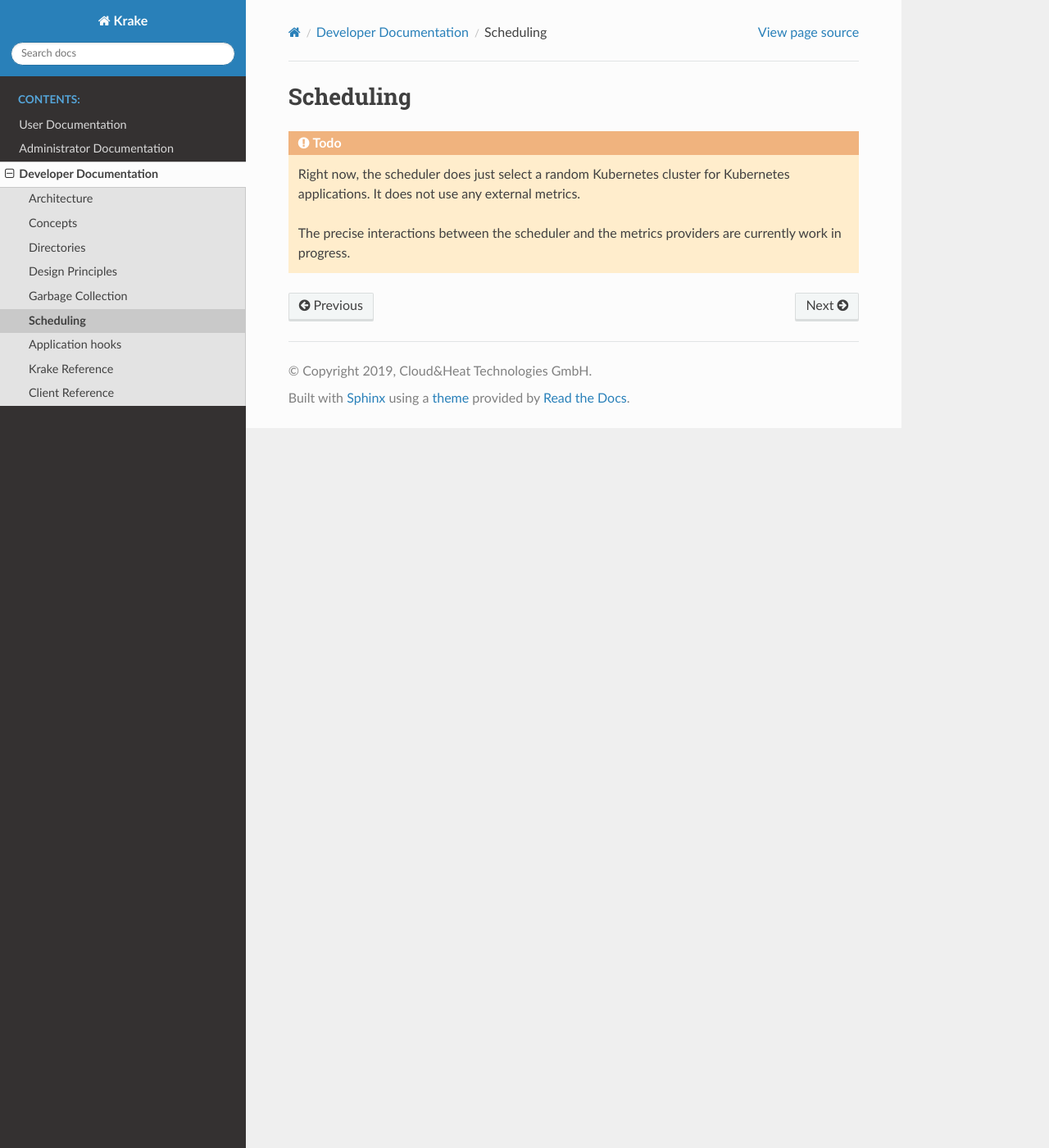
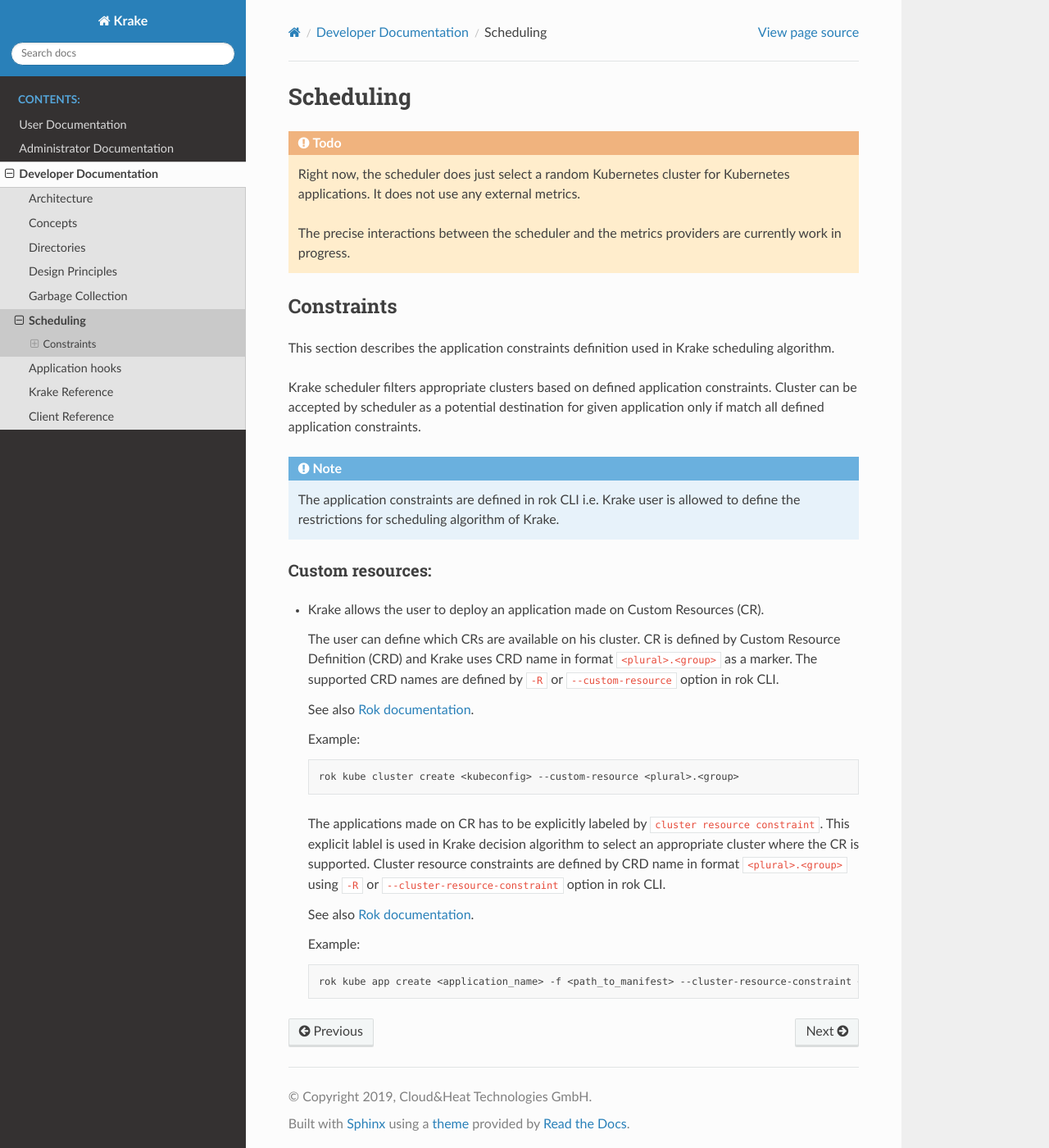
Before and after one commit to rak-n-rok/Krake, a Sphinx documentation site: the page built from docs/dev/scheduling.rst, in a window 1280 px wide and 1400 px high. Shown: the whole window at 82% size. Built offline with Sphinx 7.4.7 and the Read the Docs theme 2.0.0, drawn with Linux system fonts in a browser that asks for light colours.

Commit message:
Add Kubernetes custom resources docs
Signed-off-by: Matej Feder <matej.feder@x-works.io>

```diff
--- a/docs/dev/scheduling.rst
+++ b/docs/dev/scheduling.rst
@@ -9,3 +9,50 @@
 
     The precise interactions between the scheduler and the metrics providers
     are currently work in progress.
+
+
+Constraints
+===========
+
+This section describes the application constraints definition used in Krake scheduling algorithm.
+
+Krake scheduler filters appropriate clusters based on defined application constraints.
+Cluster can be accepted by scheduler as a potential destination for given application only if
+match all defined application constraints.
+
+.. note::
+
+    The application constraints are defined in rok CLI i.e. Krake user is allowed to define the
+    restrictions for scheduling algorithm of Krake.
+
+
+Custom resources:
+-----------------
+
+- Krake allows the user to deploy an application made on Custom Resources (CR).
+
+  The user can define which CRs are available on his cluster. CR is defined
+  by Custom Resource Definition (CRD) and Krake uses CRD name in format ``<plural>.<group>``
+  as a marker.
+  The supported CRD names are defined by ``-R`` or ``--custom-resource`` option in rok CLI.
+
+  See also :ref:`user/rok-documentation:Rok documentation`.
+
+  Example:
+
+  .. code:: bash
+
+    rok kube cluster create <kubeconfig> --custom-resource <plural>.<group>
+
+  The applications made on CR has to be explicitly labeled by ``cluster resource constraint``.
+  This explicit lablel is used in Krake decision algorithm to select an appropriate
+  cluster where the CR is supported. Cluster resource constraints are defined by CRD name
+  in format ``<plural>.<group>`` using ``-R`` or ``--cluster-resource-constraint`` option in rok CLI.
+
+  See also :ref:`user/rok-documentation:Rok documentation`.
+
+  Example:
+
+  .. code:: bash
+
+    rok kube app create <application_name> -f <path_to_manifest> --cluster-resource-constraint <plural>.<group>
```
Also changed, not shown: docs/user/rok-documentation.rst (+9 -0 lines), 2 other files.
